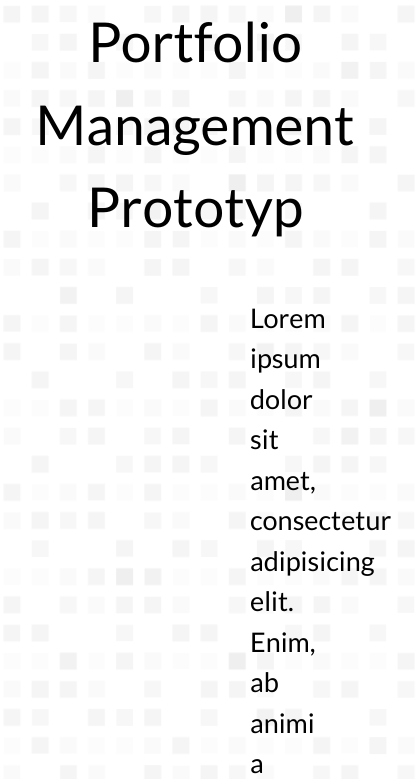
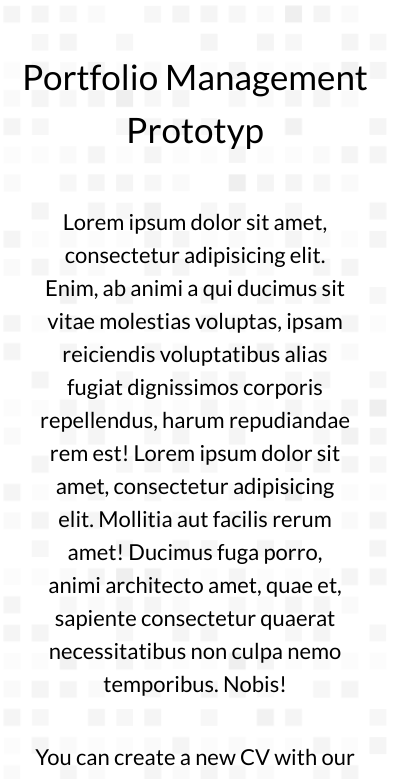
Before and after one commit to VanTea1/portfolioManagementApp, an Angular app: page /home in a window 390 px wide. Shown: the top 779 px of the page, 419 px wide, since content can reach past the window. Built offline with nearby package versions, Linux system fonts and the light colour scheme.

Commit message:
Removed a folder (added assets twice on accident) and started to work on mobile layout

```diff
--- a/src/app/components/home/home.component.html
+++ b/src/app/components/home/home.component.html
@@ -5,7 +5,7 @@
         Lorem ipsum dolor sit amet, consectetur adipisicing elit. Mollitia aut facilis rerum amet! Ducimus fuga porro, animi architecto amet, quae et, sapiente consectetur quaerat necessitatibus non culpa nemo temporibus. Nobis!</p>
 
     <div class="buttonAndText">
-        <p>You can create a new CV with our template(s)</p>
+        <p class="buttonText">You can create a new CV with our template(s)</p>
         <button (click)="routeCV()" class="CVButton">Create a new CV!</button> <!-- needs to link to the multiple CV layouts later, for now only to one-->
     </div>
 </div>
--- a/src/app/components/home/home.component.scss
+++ b/src/app/components/home/home.component.scss
@@ -55,12 +55,40 @@
             left: 7px;
             transition: 0.2s;
         }
+    }
+}
+
+@media (max-width: 600px) {
+
+    .wrapper {
+        position: relative;
+        flex-direction: column;
+        display: flex;
 
 
-        @media (min-width: 768px) {
-            .CVButton {
-                padding: 13px 50px 13px;
-            }
+
+        .title {
+            width: 100%;
+            text-align: center;
+            font-size: 35px;
+            margin-top: 50px;
         }
+
+        .desc {
+            font-size: 22px;
+            margin: 40px;
+            margin-top: 0px;
+        }
+
+
+        .CVButton {
+            padding: 13px 50px 13px;
+        }
+
+        .buttonText {
+            font-size: 22px;
+        }
+
+
     }
 }
--- a/src/app/components/layouts/layouts.component.html
+++ b/src/app/components/layouts/layouts.component.html
@@ -8,7 +8,7 @@
             Design A
         </div>
         <div class="design">
-            <img class="cvImage" src="../../assets/lebenslauf2023.jpg">
+            <img class="cvImage" src="../../../assets/lebenslauf2023.jpg">
         </div>
     </div>
 
@@ -17,7 +17,7 @@
             Design B
         </div>
         <div class="design">
-            <img class="cvImage" src="../../assets/lebenslauf2023.jpg">
+            <img class="cvImage" src="../../../assets/lebenslauf2023.jpg">
         </div>
     </div>
 
@@ -26,7 +26,7 @@
             Design C
         </div>
         <div class="design">
-            <img class="cvImage" src="../../assets/lebenslauf2023.jpg">
+            <img class="cvImage" src="../../../assets/lebenslauf2023.jpg">
         </div>
     </div>
 
@@ -35,7 +35,7 @@
             Design D
         </div>
         <div class="design">
-            <img class="cvImage" src="../../assets/lebenslauf2023.jpg">
+            <img class="cvImage" src="../../../assets/lebenslauf2023.jpg">
         </div>
     </div>
 
@@ -44,7 +44,7 @@
             Design E
         </div>
         <div class="design">
-            <img class="cvImage" src="../../assets/lebenslauf2023.jpg">
+            <img class="cvImage" src="../../../assets/lebenslauf2023.jpg">
         </div>
     </div>
 </div>
```
Also changed, not shown: src/app/assets/lebenslauf2023.jpg (deleted).
